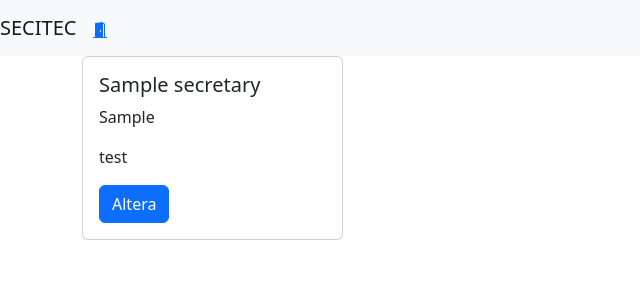
After one commit to devs-beberibe/project-secitec, a Django app: page /chamados/listar/ in a window 1280 px wide. The commit adds this page. Shown: the top 300 px of the page, without its empty margins (0-640 px from the left). Run offline with Django 4.2, Linux system fonts and the light colour scheme; tables that the repository leaves empty hold one stand-in row (values such as "Sample post").

Commit message:
Path query called

```diff
--- a/core/called/templates/base.html
+++ b/core/called/templates/base.html
@@ -25,7 +25,7 @@
 
     <nav class="navbar navbar-expand-lg navbar-light bg-light">
       <a class="navbar-brand" href="#">SECITEC</a>
-      <a href=" {% url 'query' %} ">
+      <a href=" {% url 'list' %} ">
         <svg xmlns="http://www.w3.org/2000/svg" width="16" height="16" fill="currentColor" class="bi bi-door-open-fill" viewBox="0
                         0 16 16">
           <path d="M1.5 15a.5.5 0 0 0 0 1h13a.5.5 0 0 0 0-1H13V2.5A1.5
--- /dev/null
+++ b/core/called/templates/called/list.html
@@ -0,0 +1,32 @@
+{% extends 'base.html' %}
+
+{% block title %}Listagem{% endblock title %}
+
+{% block content %}
+
+<main>
+    <section class="container">
+
+        {% if list_called %}
+        <div class="row">
+        {% for call in list_called %}
+
+            <div class="col-sm-6 col-md-4 col-lg-3 ">
+                <div class="card">
+                    <div class="card-body">
+                        <h5 class="card-title">{{call.secretary_sector}}</h5>
+                        <p class="card-text">{{call.problem}}</p>
+                        <p class="card-text">test</p>
+                        <a href="#" class="btn btn-primary">Altera</a>
+                    </div>
+                </div>
+            </div>
+            {% endfor %}
+        </div>
+        {% else %}
+        <h1>Sem chamados</h1>
+        {% endif %}
+    </section>
+</main>
+
+{% endblock content %}
--- a/core/called/urls.py
+++ b/core/called/urls.py
@@ -6,7 +6,8 @@ urlpatterns = [
     path('', views.index, name='index'),
     path('criar/', views.create_page, name='create_page'),
     path('criar/add/', views.create, name='create'),
+    path('listar/', views.list, name='list'),
     path('consultar/', views.query, name='query'),
-    path('consultar/<int:call_id>/detalhes', views.detail, name='detail'),
+    path('consultar/<int:call_id>', views.detail, name='detail'),
 
 ]
--- a/core/called/views.py
+++ b/core/called/views.py
@@ -34,9 +34,13 @@ def create(request):
         return render(request, "called/success.html", {'id' : call.id})
     return HttpResponse("Método não permitido", status=403)
 
+def list(request):
+    calleds = Call.objects.all()
+    return render(request, 'called/list.html', {'list_called' : calleds})
+'''
+def edit_status(request, id):
+    called = get_object_or_404(Call, id)
+'''
+
 def query(request):
-    calleds = Call.objects.all()
-    return render(request, 'called/query.html', {'list_called' : calleds})
-
-def adit_status(request, id):
-    called = get_object_or_404(Call, id)
+    return render(request, 'called/query.html')
--- a/core/core/templates/core/index.html
+++ b/core/core/templates/core/index.html
@@ -15,7 +15,7 @@
     <nav class="navbar navbar-expand-lg navbar-light bg-light">
       <a class="navbar-brand" href="./index.html">SECITEC</a>
 
-      <a href=" {% url 'query' %} ">
+      <a href=" {% url 'list' %} ">
         <svg xmlns="http://www.w3.org/2000/svg" width="16" height="16" fill="currentColor" class="bi bi-door-open-fill" viewBox="0
                     0 16 16">
           <path d="M1.5 15a.5.5 0 0 0 0 1h13a.5.5 0 0 0 0-1H13V2.5A1.5
```
Also changed, not shown: core/called/templates/called/query.html (+21 -11 lines).
